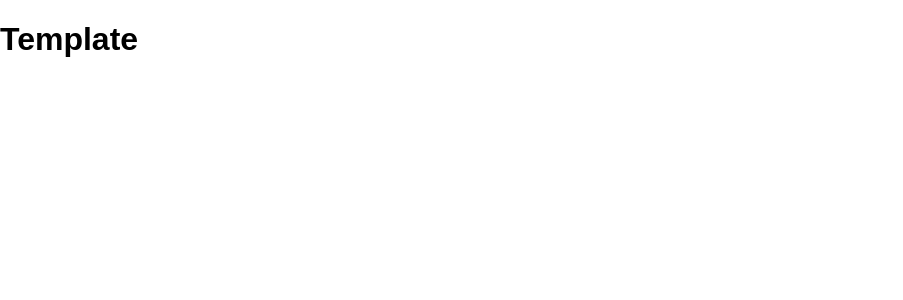
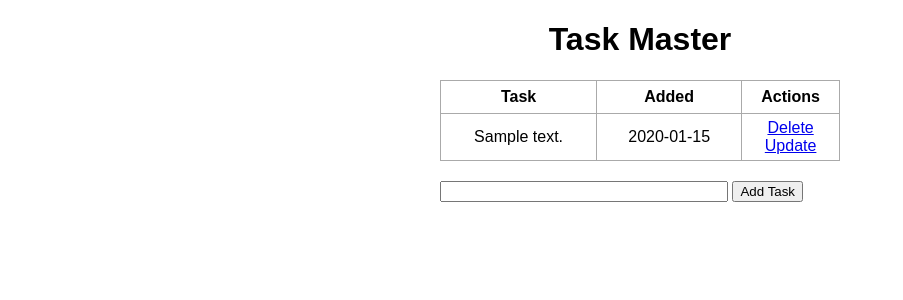
Before and after one commit to frank-xw/flask_hello_world, a Flask app: page / in a window 1280 px wide. Shown: the top 300 px of the page, without its empty margins (0-903 px from the left). Run offline with Flask 3, Linux system fonts and the light colour scheme; tables that the repository leaves empty hold one stand-in row (values such as "Sample post").

Commit message:
complete all functions

```diff
--- a/app.py
+++ b/app.py
@@ -1,4 +1,4 @@
-from flask import Flask, render_template
+from flask import Flask, render_template, request, redirect
 from flask_sqlalchemy import SQLAlchemy
 from datetime import datetime
 
@@ -18,9 +18,51 @@ class Todo(db.Model):
         return '<Task %r>' % self.id
 
 
-@app.route('/')  # route called by user
+@app.route('/', methods=['POST', 'GET'])  # route called by user
 def index():  # function called by '/' route
-    return render_template('index.html')
+    if request.method == 'POST':
+        task_content = request.form['content']
+        new_task = Todo(content=task_content)
+
+        try:
+            db.session.add(new_task)
+            db.session.commit()
+            return redirect('/')
+        except Exception:
+            return 'There was an issue adding your task'
+
+    else:
+        tasks = Todo.query.order_by(Todo.date_created).all()
+        return render_template('index.html', tasks=tasks)
+
+
+@app.route('/delete/<int:id>')
+def delete(id):
+    task_to_delete = Todo.query.get_or_404(id)
+
+    try:
+        db.session.delete(task_to_delete)
+        db.session.commit()
+        return redirect('/')
+    except Exception:
+        return "There was a problem deleting that task"
+
+
+@app.route('/update/<int:id>', methods=['GET', 'POST'])
+def update(id):
+    task = Todo.query.get_or_404(id)
+
+    if request.method == 'POST':
+        task.content = request.form['content']
+
+        try:
+            db.session.commit()
+            return redirect('/')
+        except Exception:
+            return "Update task failed"
+
+    else:
+        return render_template('update.html', task=task)
 
 
 if __name__ == "__main__":
--- a/requirements.txt
+++ b/requirements.txt
@@ -1,2 +1,3 @@
 flask
+Flask-SQLAlchemy
 gunicorn
--- a/static/css/main.css
+++ b/static/css/main.css
@@ -1,4 +1,36 @@
-body {
-    margin:0;
+body, html {
+    margin: 0;
     font-family: sans-serif;
+    /* background-color: lightblue; */
 }
+
+.content {
+    margin: 0 auto;
+    width: 400px;
+}
+
+table, td, th {
+    border: 1px solid #aaa;
+}
+
+table {
+    border-collapse: collapse;
+    width: 100%;
+}
+
+th {
+    height: 30px;
+}
+
+td {
+    text-align: center;
+    padding: 5px;
+}
+
+.form {
+    margin-top: 20px;
+}
+
+#content {
+    width: 70%;
+}
--- a/templates/index.html
+++ b/templates/index.html
@@ -1,9 +1,40 @@
 {% extends 'base.html' %}
 
 {% block head %}
-
+<title>Task Master</title>
 {% endblock %}
 
 {% block body %}
-<h1>Template</h1>
+<div class="content">
+    <h1 style="text-align: center;">Task Master</h1>
+    {% if tasks|length < 1 %}
+    <h4 style="text-align: center;">There are no tasks. Create one below!</h4>
+    {% else %}
+    <table>
+        <tr>
+            <th>Task</th>
+            <th>Added</th>
+            <th>Actions</th>
+        </tr>
+        {% for task in tasks %}
+            <tr>
+                <td>{{ task.content }}</td>
+                <td>{{ task.date_created.date() }}</td>
+                <td>
+                    <a href="/delete/{{task.id}}">Delete</a>
+                    <br>
+                    <a href="/update/{{task.id}}">Update</a>
+                </td>
+            </tr>
+        {% endfor %}
+    </table>
+    {% endif %}
+
+    <div class="form">
+        <form action="/" method="POST">
+            <input type="text" name="content" id="content">
+            <input type="submit" value="Add Task">
+        </form>
+    </div>
+</div>
 {% endblock %}
```
Also changed, not shown: templates/update.html (added, +18 -0 lines), 1 other file.
